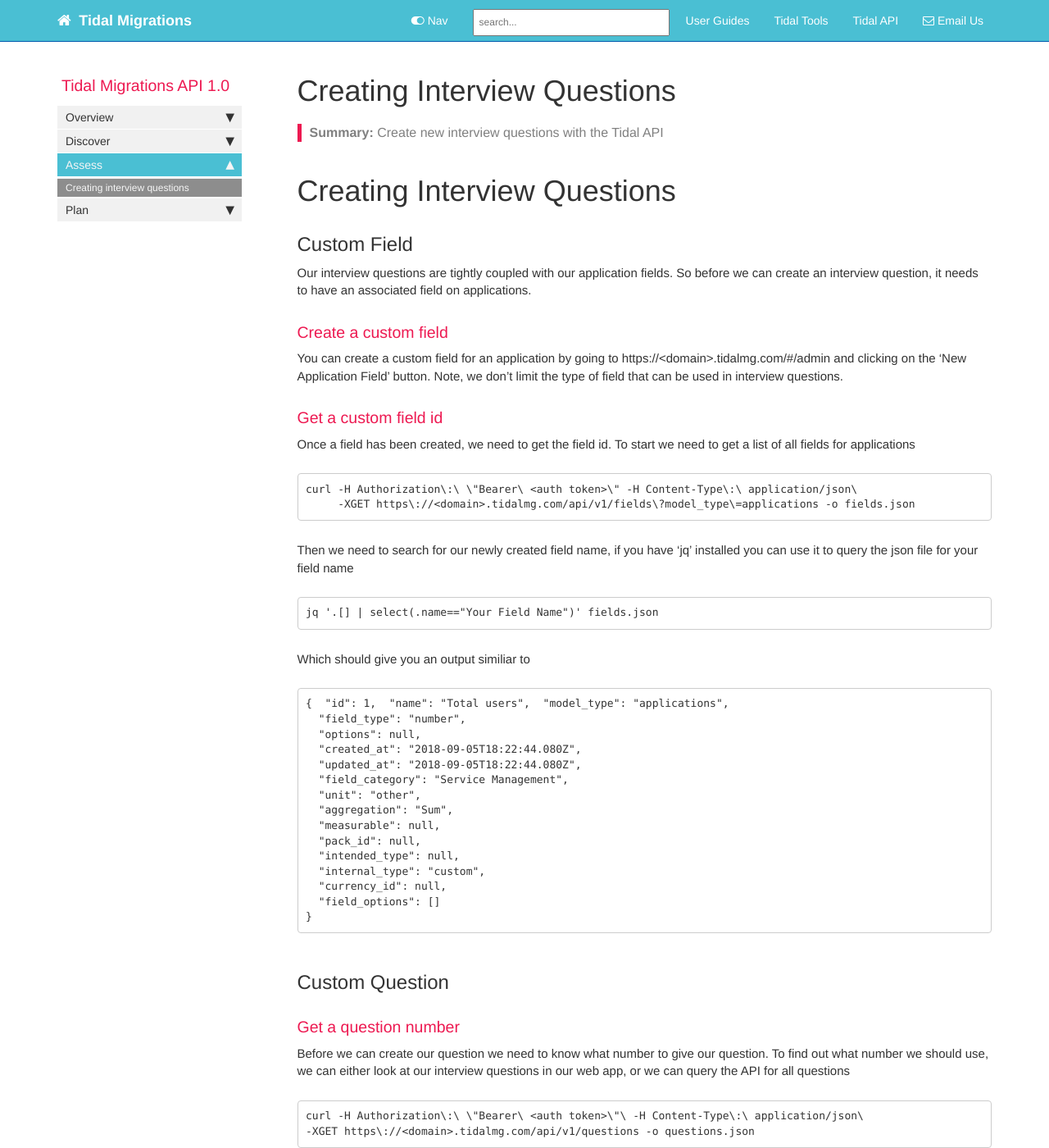
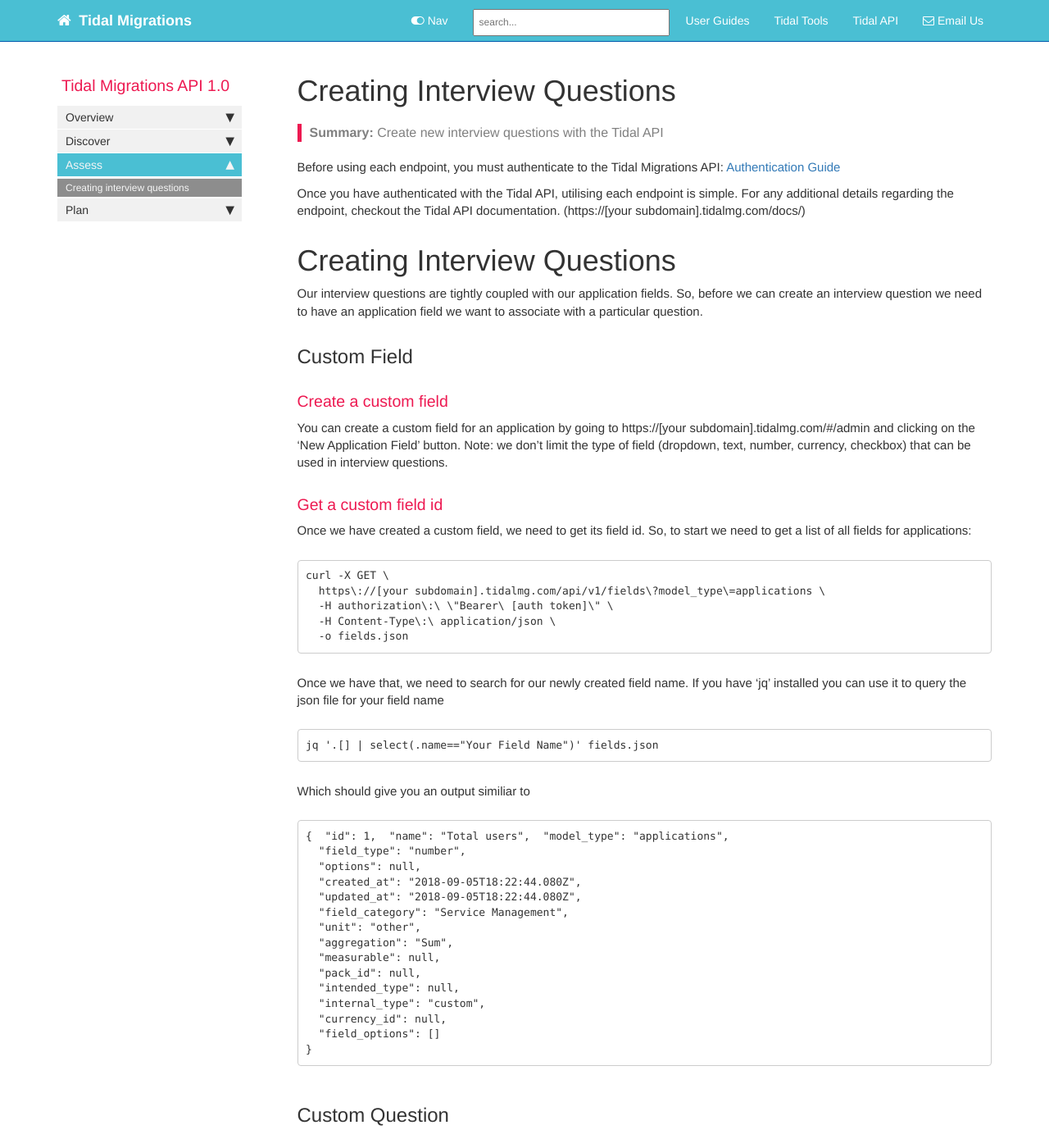
Before and after one commit to tidalmigrations/tidalmigrations.github.io, a Jekyll site: the page built from pages/api/create_interview_questions.md, in a window 1280 px wide and 1400 px high. Shown: the whole window at 82% size. Built offline with Jekyll 4.4.1, drawn with Linux system fonts in a browser that asks for light colours; nearby versions of some CDN libraries; comment, search, counter and statistics services are not loaded; some of the changed text lies outside the part shown.

Commit message:
Update formatting and some wording to docs

```diff
--- a/pages/api/create_interview_questions.md
+++ b/pages/api/create_interview_questions.md
@@ -8,25 +8,34 @@ sidebar: main_sidebar
 permalink: createinterviewquestions.html
 ---
 
+Before using each endpoint, you must authenticate to the Tidal Migrations API:
+[Authentication Guide](index.html)
+
+Once you have authenticated with the Tidal API, utilising each endpoint is simple.
+For any additional details regarding the endpoint, checkout the Tidal API documentation.
+(https://[your subdomain].tidalmg.com/docs/)
 # Creating Interview Questions
+
+Our interview questions are tightly coupled with our application fields. So, before we can create an interview question we need to have an application field we want to associate with a particular question.
 
 ## Custom Field
 
-Our interview questions are tightly coupled with our application fields. So before we can create an interview question, it needs to have an associated field on applications.
-
 ### Create a custom field
 
-You can create a custom field for an application by going to https://\<domain\>.tidalmg.com/#/admin and clicking on the 'New Application Field' button. Note, we don't limit the type of field that can be used in interview questions.
-
+You can create a custom field for an application by going to https://[your subdomain].tidalmg.com/#/admin and clicking on the 'New Application Field' button. Note: we don't limit the type of field (dropdown, text, number, currency, checkbox) that can be used in interview questions.
 
 ### Get a custom field id
 
-Once a field has been created, we need to get the field id. To start we need to get a list of all fields for applications
+Once we have created a custom field, we need to get its field id. So, to start we need to get a list of all fields for applications:
 
-    curl -H Authorization\:\ \"Bearer\ <auth token>\" -H Content-Type\:\ application/json\
-         -XGET https\://<domain>.tidalmg.com/api/v1/fields\?model_type\=applications -o fields.json
+    curl -X GET \
+      https\://[your subdomain].tidalmg.com/api/v1/fields\?model_type\=applications \
+      -H authorization\:\ \"Bearer\ [auth token]\" \
+      -H Content-Type\:\ application/json \
+      -o fields.json
 
-Then we need to search for our newly created field name, if you have 'jq' installed you can use it to query the json file for your field name
+
+Once we have that, we need to search for our newly created field name. If you have 'jq' installed you can use it to query the json file for your field name
 
     jq '.[] | select(.name=="Your Field Name")' fields.json
 
@@ -53,16 +62,19 @@ Which should give you an output similiar to
 
 ### Get a question number
 
-Before we can create our question we need to know what number to give our question. To find out what number we should use, we can either look at our interview questions in our web app, or we can query the API for all questions
+Before we can create our question we need to know what number to give our question. To find out what number we should use, we can either look at our interview questions in our web app, or we can query the API for all questions:
 
-    curl -H Authorization\:\ \"Bearer\ <auth token>\"\ -H Content-Type\:\ application/json\
-    -XGET https\://<domain>.tidalmg.com/api/v1/questions -o questions.json
+    curl -X GET \
+      https\://[your subdomain].tidalmg.com/api/v1/questions \
+      -H authorization\:\ \"Bearer\ [auth token]\" \
+      -H Content-Type\:\ application/json \
+      -o questions.json
 
-Now because our api returns all questions, in order based on their number we can use 'jq' again to quickly find the last question.
+Now, because our api returns all questions in order based on their number, we can use 'jq' again to quickly find the last question.
 
     jq '.[-1]' questions.json
 
-This will return us something like the question below, where you can see the number that this question has is 21.
+This will return us something like the question below. Note: this question has the number 21, so we are going to create a new question with a number of 22.
 
     {
       "id": 22,
@@ -103,12 +115,19 @@ To start off with all POST request to the Tidal API need to have the model type
 
 Putting this all together we can then post this request to our API
 
-    curl -i -H Authorization\:\ \"Bearer\ <auth token>\"\ -H Content-Type\:\ application/json\
-         -XPOST https\://<domain>.tidalmg.com/api/v1/questions -d \{\"question\"\:\ \{\ \"text\"\:\ \"How\ many\ users\ does\ this\ application\ have\?\"\,\ \"number\"\:\ 23\,\ \"field_id\"\:\ 1\}\}
+    curl - X POST \
+      https\://[your subdomain].tidalmg.com/api/v1/questions
+      -H authorization\:\ \"Bearer\ [auth token]\" \
+      -H Content-Type\:\ application/json \
+      -d \{\"question\"\:\ \{\ \"text\"\:\ \"How\ many\ users\ does\ this\ application\ have\?\"\,\ \"number\"\:\ 22\,\ \"field_id\"\:\ 1\}\}
+
 
 ### Updating an existing quesiton
 
 If you have an interview question already and you want to change the number or change what field it applies to you can do a put request
 
-    curl -i -H Authorization\:\ \"Bearer\ <auth token>\" -H Content-Type\:\ application/json
-    -XPUT http\://<domain>.tidalmg.com/api/v1/questions/22 -d \{\"question\"\:\ \{\ \"field_id\"\:\ <set id>\,\ \"number\"\:\ <set number>\}\}
+    curl -X PUT \
+      http\://[your subdomain].tidalmg.com/api/v1/questions/22
+      -H authorization\:\ \"Bearer\ [auth token]\" \
+      -H Content-Type\:\ application/json \
+      -d \{\"question\"\:\ \{\ \"field_id\"\:\ 2\,\ \"number\"\:\ 22\}\}
```
